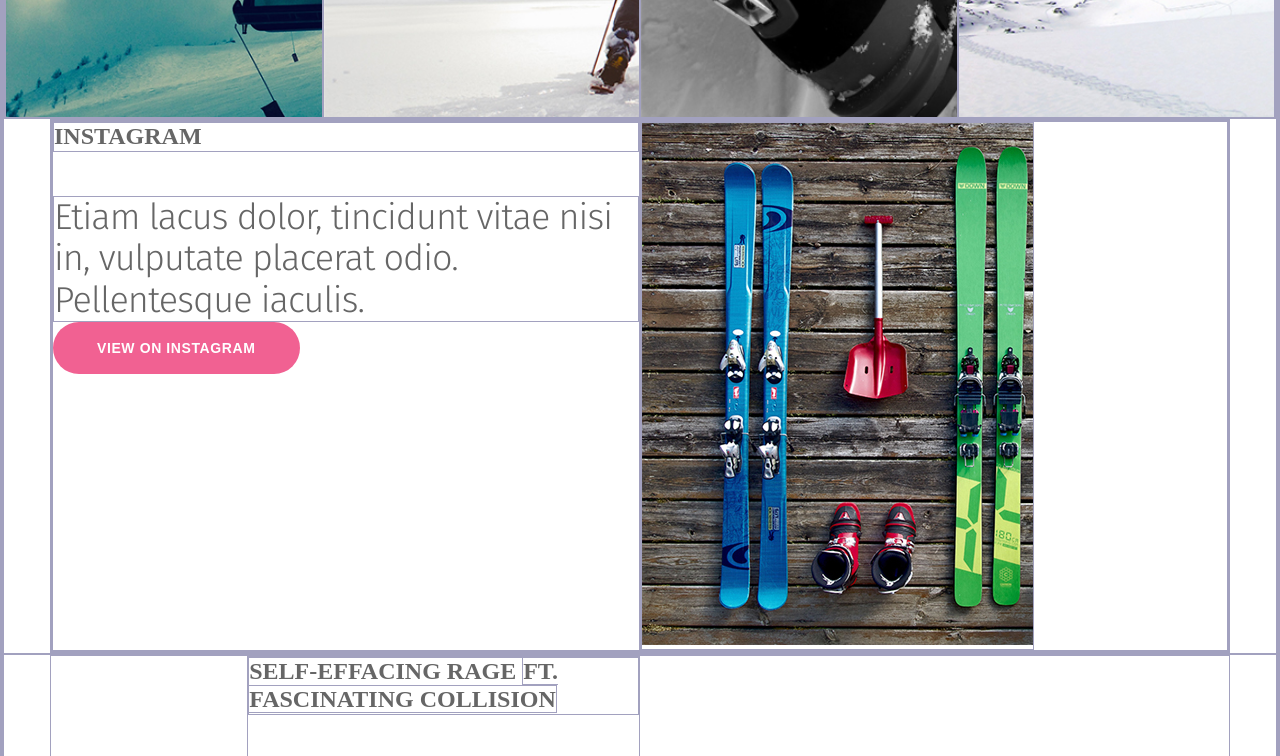
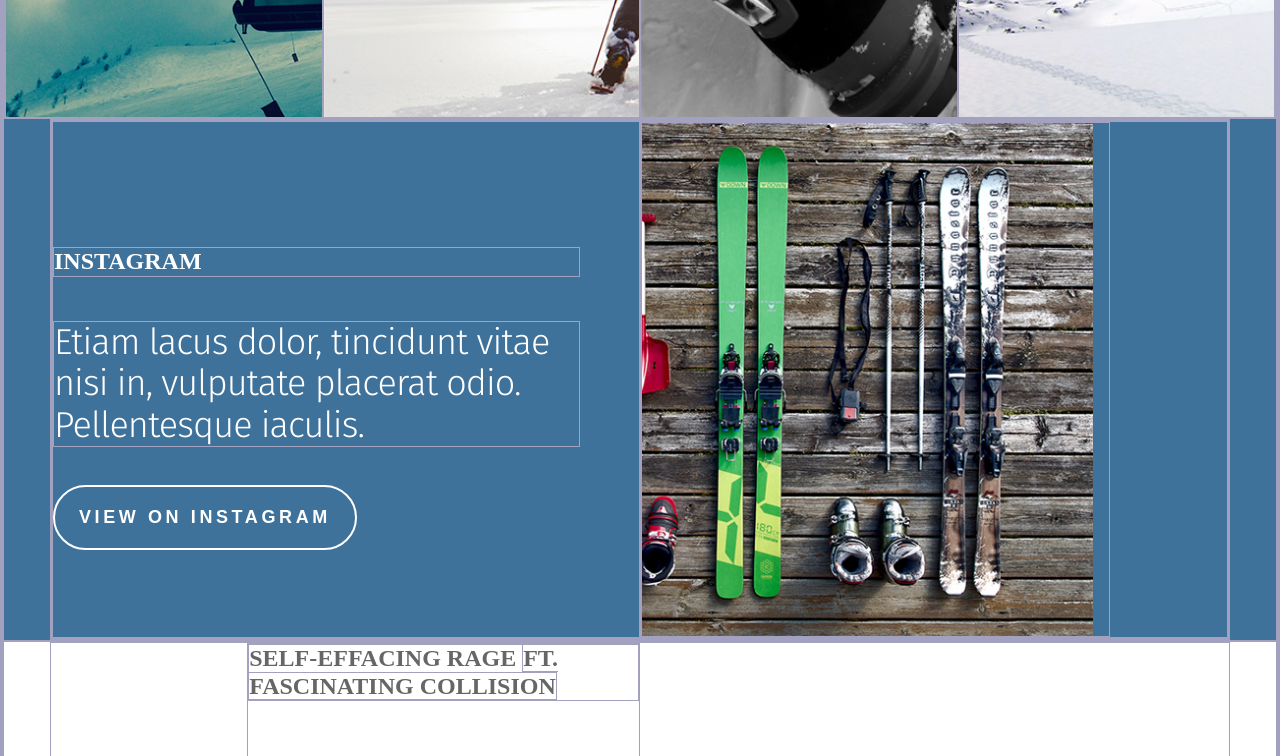
Before and after one commit to neretin-trike/johndoe_site, a plain HTML site: page index.html in a window 1280 px wide. Shown: the part 1860-2616 px from the top of the page. Drawn offline with Linux system fonts and the light colour scheme; files whose address does not match are found by name; a web font is replaced by a local one.

Commit message:
Завершил оформление элемента gallery

```diff
--- a/css/main.css
+++ b/css/main.css
@@ -34,18 +34,19 @@ button{
     cursor: pointer;
 
     margin: 0 auto;
+    margin-top: 3.8rem;
 
     min-width: 18.0rem;
     border-radius: 3.5rem;
-    background-color: #f16192;
-    padding: 1.8rem 4.4rem;
+    padding: 2.0rem 2.4rem;
+    border: 0.2rem solid white;
 
     color: white;
 
     text-transform: uppercase;
-    font-size: 1.4rem;
-    font-weight: 600;
-    letter-spacing: 0.06rem;
+    font-size: 1.8rem;
+    font-weight: 700;
+    letter-spacing: 0.36rem;
 }
 
 input{
@@ -205,6 +206,10 @@ header .menu a{
     GALLERY
 ---------------------------*/
 
+#gallery{
+    background-color: #3f729b;
+}
+
 #gallery .images{
     display: flex;
 }
@@ -219,13 +224,26 @@ header .menu a{
     height: 125%;
 }
 
+#gallery h2{
+    margin-top: 12.5rem;
+
+    color: white;
+    width: 90%;
+}
+#gallery p{
+    color: white;
+    width: 90%;
+}
+
 #gallery .column-2 figure{
     overflow: hidden;
-    width: 67%;
+    width: 80%;
+    height: 51.5rem;
 }
 
 #gallery .column-2 figure img{
-    height: 120%;
+    height: 100%;
+    margin-left: -50%;
 }
 
 #gallery .column-2 {
--- a/index.html
+++ b/index.html
@@ -4,7 +4,7 @@
     <meta charset="UTF-8">
     <meta name="viewport" content="width=device-width, initial-scale=1.0">
     <meta http-equiv="X-UA-Compatible" content="ie=edge">
-    <title>Jhon Doe site</title>
+    <title>John Doe site</title>
     <link rel="stylesheet" href="libs/normalize.css">
 
     <link rel="stylesheet" href="css/firasans.css">
```
